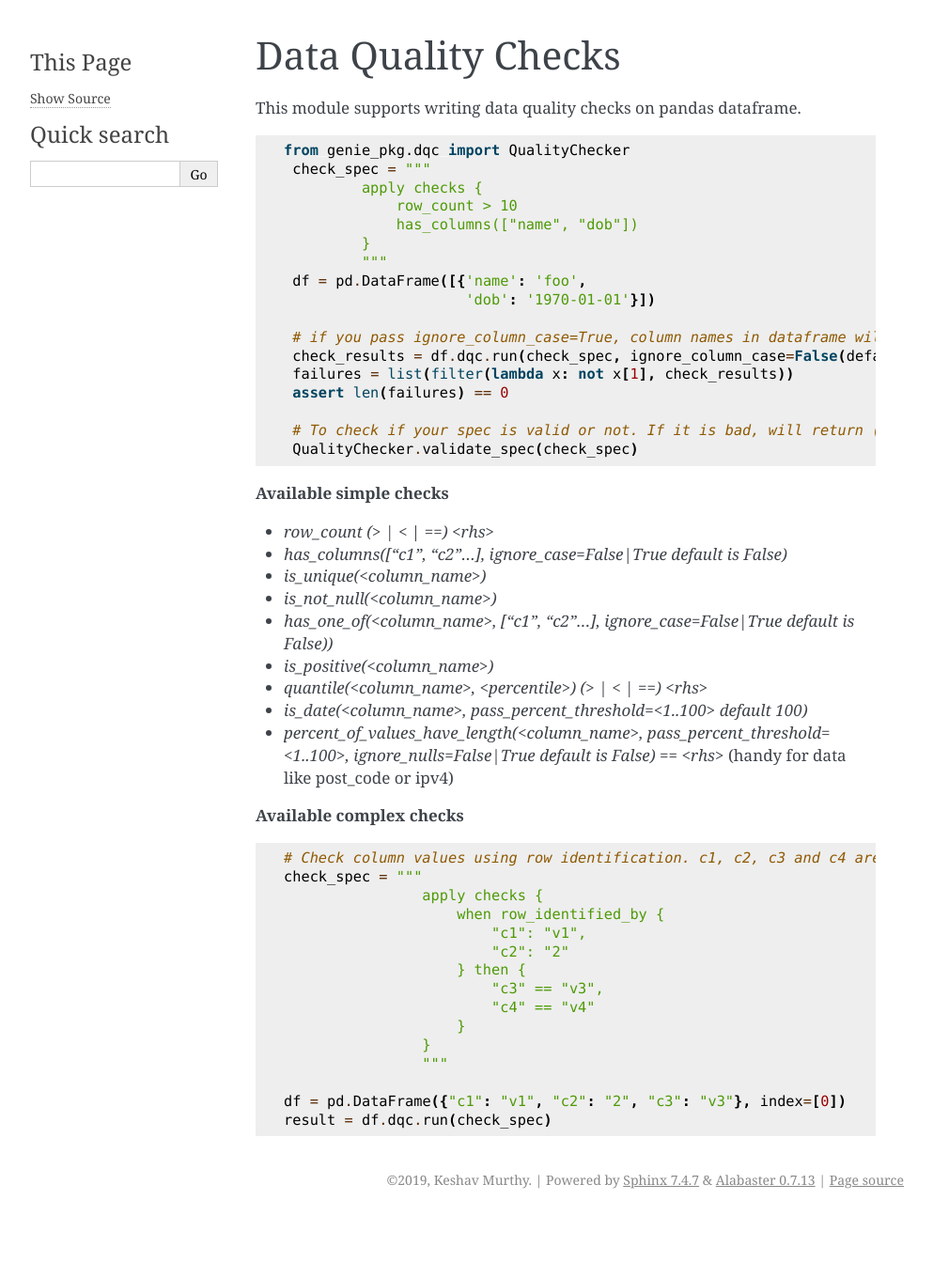
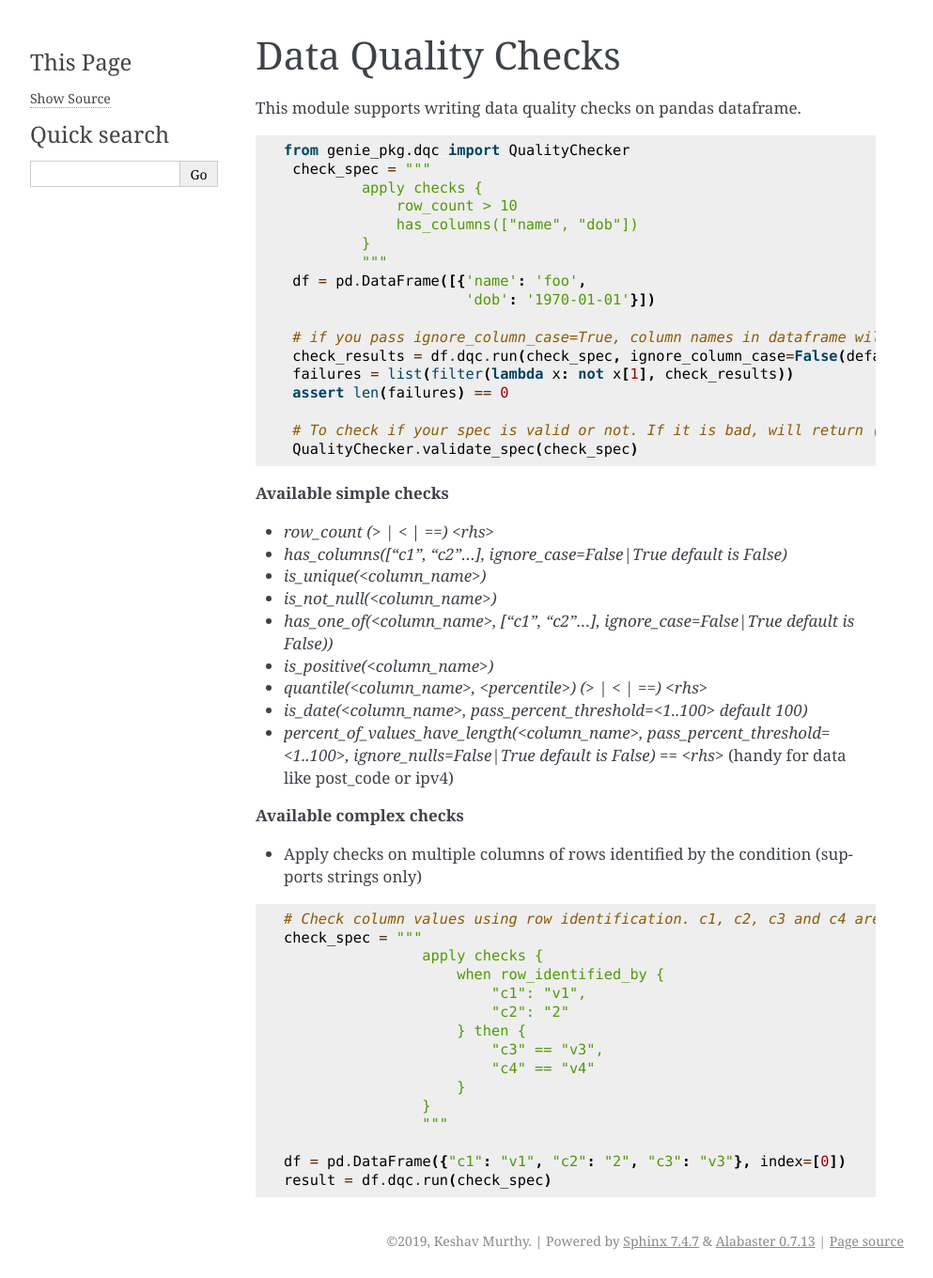
Before and after one commit to mkeshav/data-genie, a Sphinx documentation site: the page built from docs/dqc.rst, in a window 1280 px wide. Shown: the whole page at 94% size, without its empty margins (148-1141 px from the left). Built offline with Sphinx 7.4.7, drawn with Linux system fonts in a browser that asks for light colours; before the commit the page ends 1295 px from its top, so only the background shows below that.

Commit message:
Update doco

```diff
--- a/docs/dqc.rst
+++ b/docs/dqc.rst
@@ -38,6 +38,8 @@ This module supports writing data quality checks on pandas dataframe.
 
 **Available complex checks**
 
+- Apply checks on multiple columns of rows identified by the condition (supports strings only)
+
 .. code-block:: python
 
     # Check column values using row identification. c1, c2, c3 and c4 are column names
```
